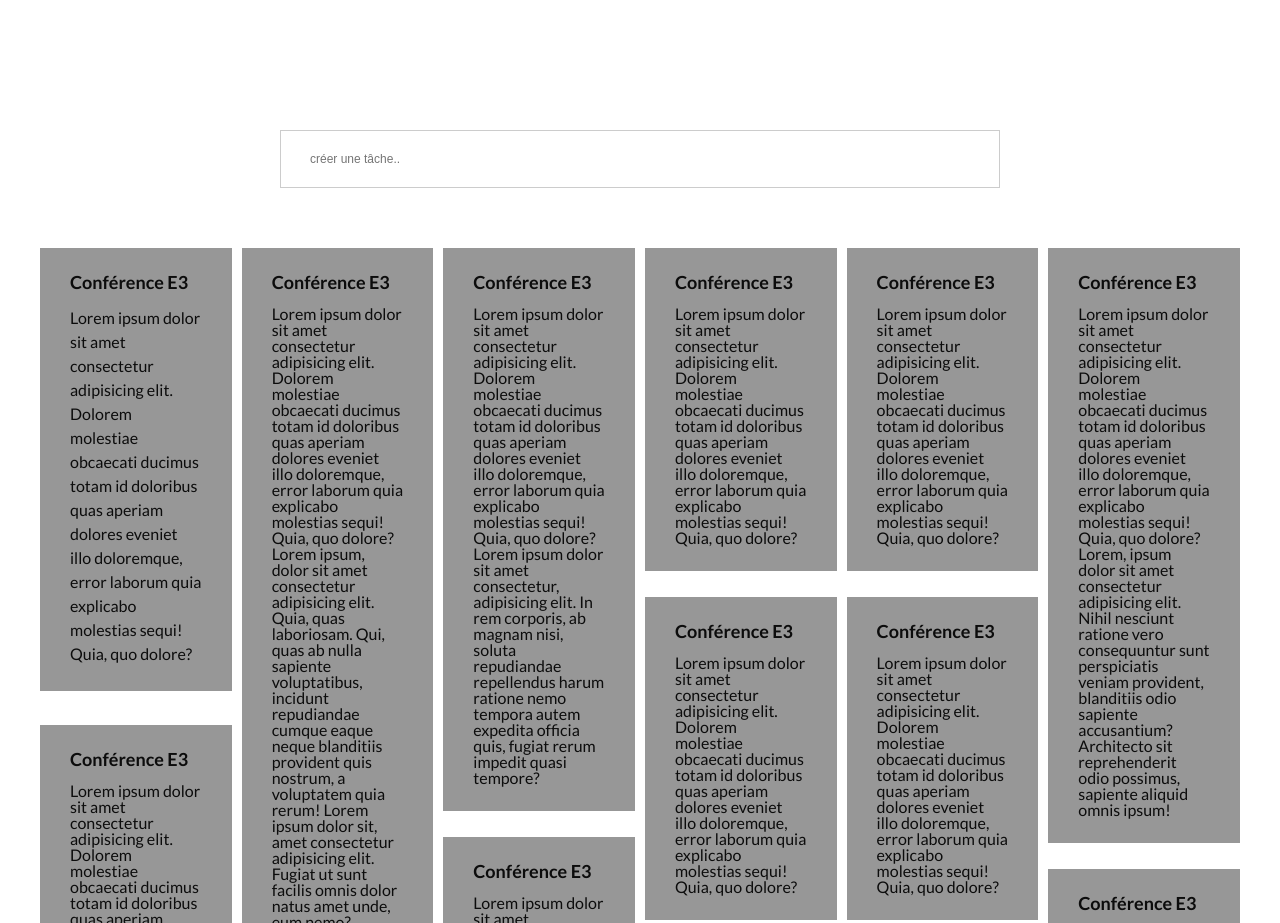
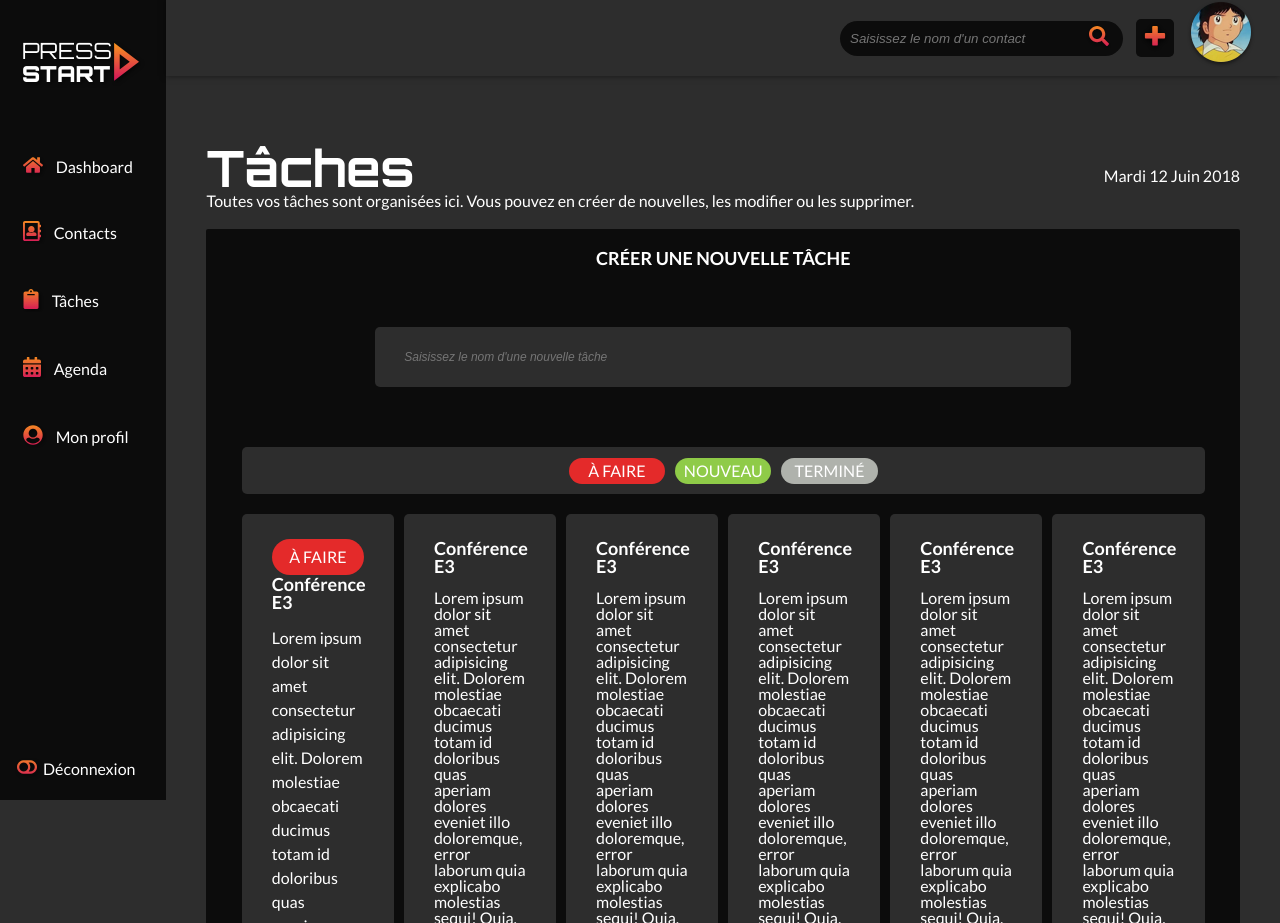
Before and after one commit to cyrilvinikoff/front-press-start, a website: page app/pages/tasks.html in a window 1280 px wide. Shown: the top 923 px of the page. Drawn offline with nearby package versions, Linux system fonts and the light colour scheme; files that its build step writes are made by us from their sources.

Commit message:
add tags

```diff
--- a/app/pages/tasks.html
+++ b/app/pages/tasks.html
@@ -9,6 +9,80 @@
         <link href="https://fonts.googleapis.com/css?family=Lato:300i,400,700,900|Orbitron:400,500,700" rel="stylesheet">
     </head>
     <body>
+        <nav class="sidenav">
+          <div class="sidenav__logo-container">
+            <img src="../img/logo-white.png" alt="Logo Press Start">
+          </div>
+          <ul class="sidenav__list">
+            <li class="sidenav__list-item">
+              <a href="" title="">
+                <img src="../img/Icons/Regular/dashboard.svg">Dashboard
+              </a>
+            </li>
+            <li class="sidenav__list-item">
+              <a href="" title="">
+                <img src="../img/Icons/Regular/address-book.svg">Contacts
+              </a>
+            </li>
+            <li class="sidenav__list-item">
+              <a href="" title="">
+                <img src="../img/Icons/Solid/clipboard.svg">Tâches
+              </a>
+            </li>
+            <li class="sidenav__list-item">
+              <a href="" title="">
+                <img src="../img/Icons/Solid/calendar-alt.svg">Agenda
+              </a>
+            </li>
+            <li class="sidenav__list-item">
+              <a href="" title="">
+                <img src="../img/Icons/Solid/user-circle.svg">Mon profil
+              </a>
+            </li>
+          </ul>
+          <!-- DÉCONNEXION -->
+          <div class="sidenav__log-out">
+            <img src="../img/Icons/Solid/toggle-off.png">
+            <a href="#">Déconnexion</a>
+          </div>
+        </nav>
+        <!-- HEADER -->
+        <header class="header">
+          <div class="header__search-container">
+            <input class="header__search-request" placeholder="Saisissez le nom d'un contact">
+            <img src="../img/Icons/Solid/search.svg" class="header__search-loupe">
+          </div>
+          <div class="header__add-container">
+            <img src="../img/Icons/Solid/plus.svg">
+          </div>
+          <div class="header_account-profile">
+            <a href="" title="">
+              <img src="../img/header-profile.png">
+            </a>
+          </div>
+          <div class="add_card hidden">
+            <ul class="add_card-list">
+              <li>
+                <a href="#">
+                  <img src="../img/Icons/Regular/address-book.svg">
+                  Ajouter un contact
+                </a>
+              </li>
+              <li>
+                <a href="#">
+                  <img src="../img/Icons/Solid/clipboard.svg">
+                  Ajouter une tâche
+                </a>
+              </li>
+              <li>
+                <a href="#">
+                  <img src="../img/Icons/Solid/calendar-alt.svg">
+                  Ajouter un événement
+                </a>
+              </li>
+            </ul>
+          </div>
+        </header>
         <!--SECTION PAGE LISTE CONTACTS-->
         <section class="tasks">
             <!-- HEAD PAGE CONTACTS -->
@@ -16,21 +90,30 @@
                 <div>
                     <!-- TITRE PAGE -->
                     <h1 class="tasks__title">Tâches</h1>
+                    <p>Toutes vos tâches sont organisées ici. Vous pouvez en créer de nouvelles, les modifier ou les supprimer.</p>
+                </div>
                     <!-- DATE -->
                     <span>Mardi 12 Juin 2018</span>
                 </div>
                 <!-- FORM AJOUT TACHES -->
+                <div class="tasks__form-container">
+                    <h2>Créer une nouvelle tâche</h2>
                     <form action="">
-                    <input type="text" class="tasks__input" placeholder="créer une tâche..">
+                        <input type="text" class="tasks__input" placeholder="Saisissez le nom d'une nouvelle tâche">
                     </form>
+                    <!-- LISTE DES CONTACTS -->
+                    <div class="tasks__filter">
+                        <ul>
+                            <li class="tag todo">À faire</li>
+                            <li class="tag new">Nouveau</li>
+                            <li class="tag done">Terminé</li>
+                        </ul>
                     </div>
-
-            <!-- LISTE DES CONTACTS -->
                     <div class="tasks__list">
-
                         <!-- UNE FICHE TACHE -->
                         <article class="taskCard grid-sizer">
                             <!-- TITRE TACHE -->
+                            <p class="tag todo">À faire</p>
                             <h3 class="taskCard__title">Conférence E3</h3>
                             <!-- TEXT TACHE -->
                             <div class="taskCard__txt">
@@ -114,11 +197,13 @@
                             <h3 class="taskCard__title">Conférence E3</h3>
                             Lorem ipsum dolor sit amet consectetur adipisicing elit. Dolorem molestiae obcaecati ducimus totam id doloribus quas aperiam dolores eveniet illo doloremque, error laborum quia explicabo molestias sequi! Quia, quo dolore?
                         </article>
-
+                    </div>
                 </div>
             </section>
 
-        <script src="./js/app.min.js" charset="utf-8"></script>
+
+
+        <script src="../js/app.min.js" charset="utf-8"></script>
         <script src="https://unpkg.com/isotope-layout@3/dist/isotope.pkgd.min.js"></script>
 
         <script>
--- a/app/scss/inc/_core.scss
+++ b/app/scss/inc/_core.scss
@@ -13,5 +13,6 @@
 @import "core/components/taskCard";
 @import "core/components/search";
 @import "core/components/sidebar";
+@import "core/components/tag";
 @import "core/components/label";
 @import "core/components/addCard";
--- a/app/scss/inc/core/components/_addCard.scss
+++ b/app/scss/inc/core/components/_addCard.scss
@@ -1,6 +1,6 @@
 .add_card {
 	position: absolute;
-	bottom: -200%;
+	bottom: -180%;
 	right: 30px;
 	background: $dark-bg;
 	border-radius: 5px;
--- a/app/scss/inc/core/components/_label.scss
+++ b/app/scss/inc/core/components/_label.scss
@@ -4,8 +4,6 @@
 	margin-right: 10px;
 	border-radius: 24px;
 	color: $white;
-	-webkit-box-shadow: 2px 19px 29px -20px rgba(0, 0, 0, 1);
-	-moz-box-shadow: 2px 19px 29px -20px rgba(0, 0, 0, 1);
 	box-shadow: 2px 19px 29px -20px rgba(0, 0, 0, 1);
 
 	&:last-of-type {
--- /dev/null
+++ b/app/scss/inc/core/components/_tag.scss
@@ -0,0 +1,7 @@
+.tag {
+	text-align: center;
+    cursor: pointer;
+    padding: 10px 5px;
+    text-transform: uppercase;
+    border-radius:24px;
+}
--- a/app/scss/inc/core/components/_taskCard.scss
+++ b/app/scss/inc/core/components/_taskCard.scss
@@ -1,7 +1,8 @@
 .taskCard {
     padding: 25px 30px;
-    background: #979797;
+    background: $dark-bg;
     margin-bottom: 10px;
+    border-radius: 5px;
 
     &__title {
         margin-bottom: 15px;
--- a/app/scss/inc/core/partials/_global.scss
+++ b/app/scss/inc/core/partials/_global.scss
@@ -1,5 +1,5 @@
 body {
-	color: $black;
+	background: $dark-bg;
 	font-family: $ft-content;
 }
 
@@ -12,3 +12,15 @@ body {
 .hidden {
 	display: none;
 }
+
+.todo {
+	background: #E42A2A;
+}
+
+.done {
+	background: #AFB2AC;
+}
+
+.new {
+	background: #8FCB48;
+}
--- a/app/scss/inc/pages/_tasks.scss
+++ b/app/scss/inc/pages/_tasks.scss
@@ -1,19 +1,16 @@
 .tasks {
     padding: 47px 40px 47px 40px;
     font-family: $ft-content;
-
+    float: right;
+    width: 87%;
+    border-radius: 2px;
+    color:$white;
     &__head {
-
+        display: flex;
+        justify-content: space-between;
+        align-items: center;
+        margin: 20px 0;
         div {
-			display: -webkit-box;
-			display: -ms-flexbox;
-			display: flex;
-            -webkit-box-pack: justify;
-                -ms-flex-pack: justify;
-                    justify-content: space-between;
-            -webkit-box-align: center;
-                -ms-flex-align: center;
-                    align-items: center;
 
             span {
                 font-size: 12px;
@@ -26,12 +23,58 @@
             margin: 33px auto 60px auto;
         }
     }
+    &__form-container {
+        background: $black;
+        margin: 0 auto;
+        border-radius: 2px;
+        padding: 10px;
+        h2 {
+            font-size: 18px;
+            font-weight: bold;
+            text-align: center;
+            margin: 10px 0;
+            text-transform: uppercase;
+        }
+    }
+
+    &__filter {
+        width: 95%;
+        margin: 20px auto;
+        border-radius: 5px;
+        background: $dark-bg;
+        ul {
+            height: 47px;
+            display: flex;
+            justify-content: center;
+            align-items:center;
+        }
+        li {
+            width: 10%;
+            margin-right: 10px;
+            padding: 5px;
+            &:last-of-type {
+                margin: 0;
+            }
+        }
+    }
+
+    &__list {
+        width: 95%;
+        margin: 20px auto;
+        border-radius: 5px;
+        background: $black;
+    }
 
     &__input {
         position: relative;
-        width: 100%;
+        border-radius:5px;
+        width:696px;
+        height: 60px;
+        display: block;
+        margin: 60px auto;
         padding: 21px 29px;
-        border: 1px solid #CCC;
+        font-style: italic;
+        background: $dark-bg;
         font-size: 12px;
     }
 
```
Lines whose indentation alone changed are shown as unchanged.
